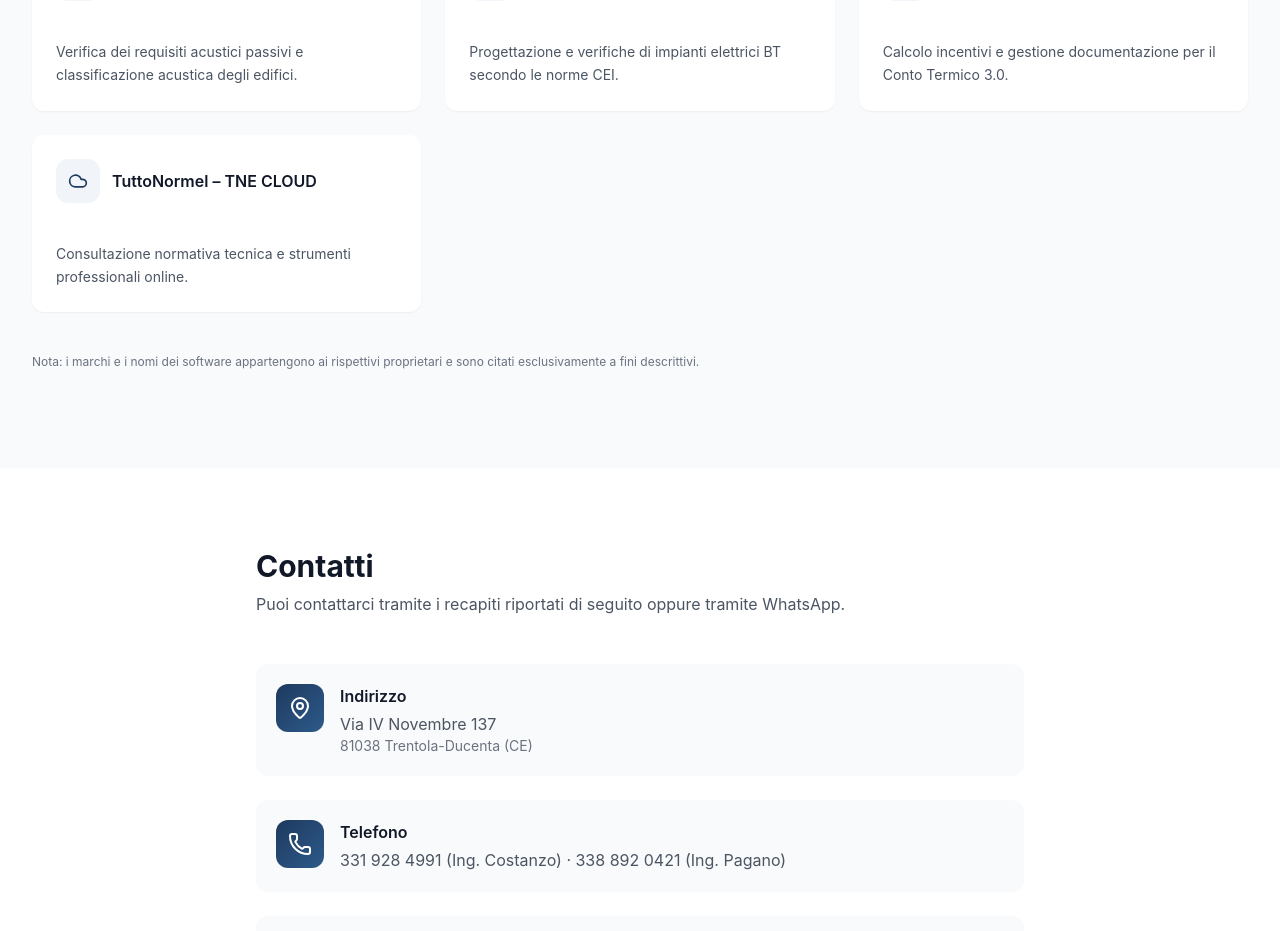
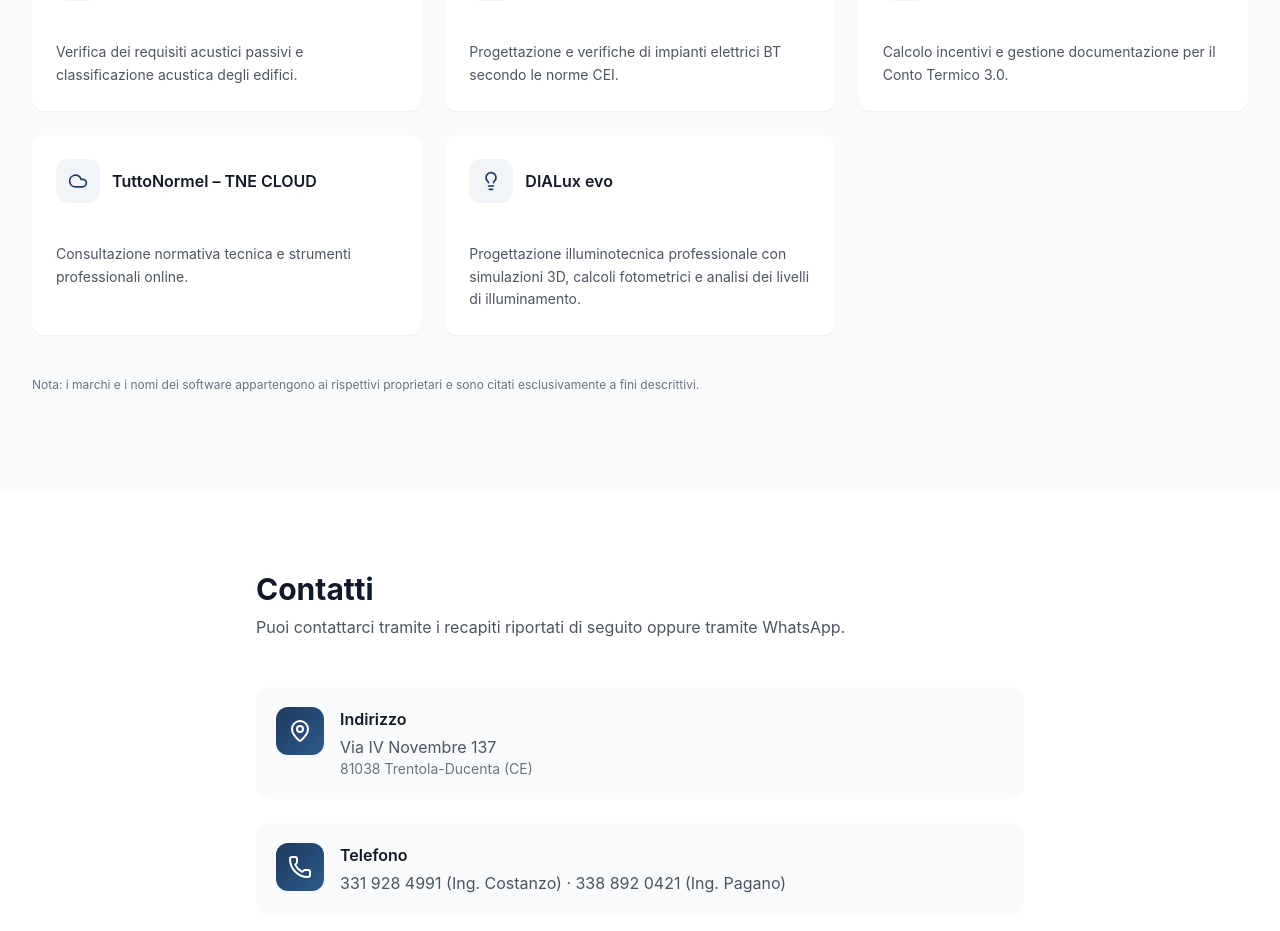
Before and after one commit to paganoingvincenzo/studio-website, a React (Vite) app in the folder app/: page / in a window 1280 px wide. Shown: the part 4620-5551 px from the top of the page. Built offline with nearby package versions, Linux system fonts and the light colour scheme.

Commit message:
Update Tools.tsx

```diff
--- a/app/src/sections/Tools.tsx
+++ b/app/src/sections/Tools.tsx
@@ -6,6 +6,7 @@ import {
   PlugZap,
   ReceiptText,
   Cloud,
+  Lightbulb,
 } from 'lucide-react';
 import { Card, CardContent, CardHeader } from '@/components/ui/card';
 
@@ -44,6 +45,13 @@ const tools = [
     icon: Cloud,
     name: 'TuttoNormel – TNE CLOUD',
     note: 'Consultazione normativa tecnica e strumenti professionali online.',
+  },
+
+  // 👉 NUOVO SOFTWARE AGGIUNTO
+  {
+    icon: Lightbulb,
+    name: 'DIALux evo',
+    note: 'Progettazione illuminotecnica professionale con simulazioni 3D, calcoli fotometrici e analisi dei livelli di illuminamento.',
   },
 ];
 
```
